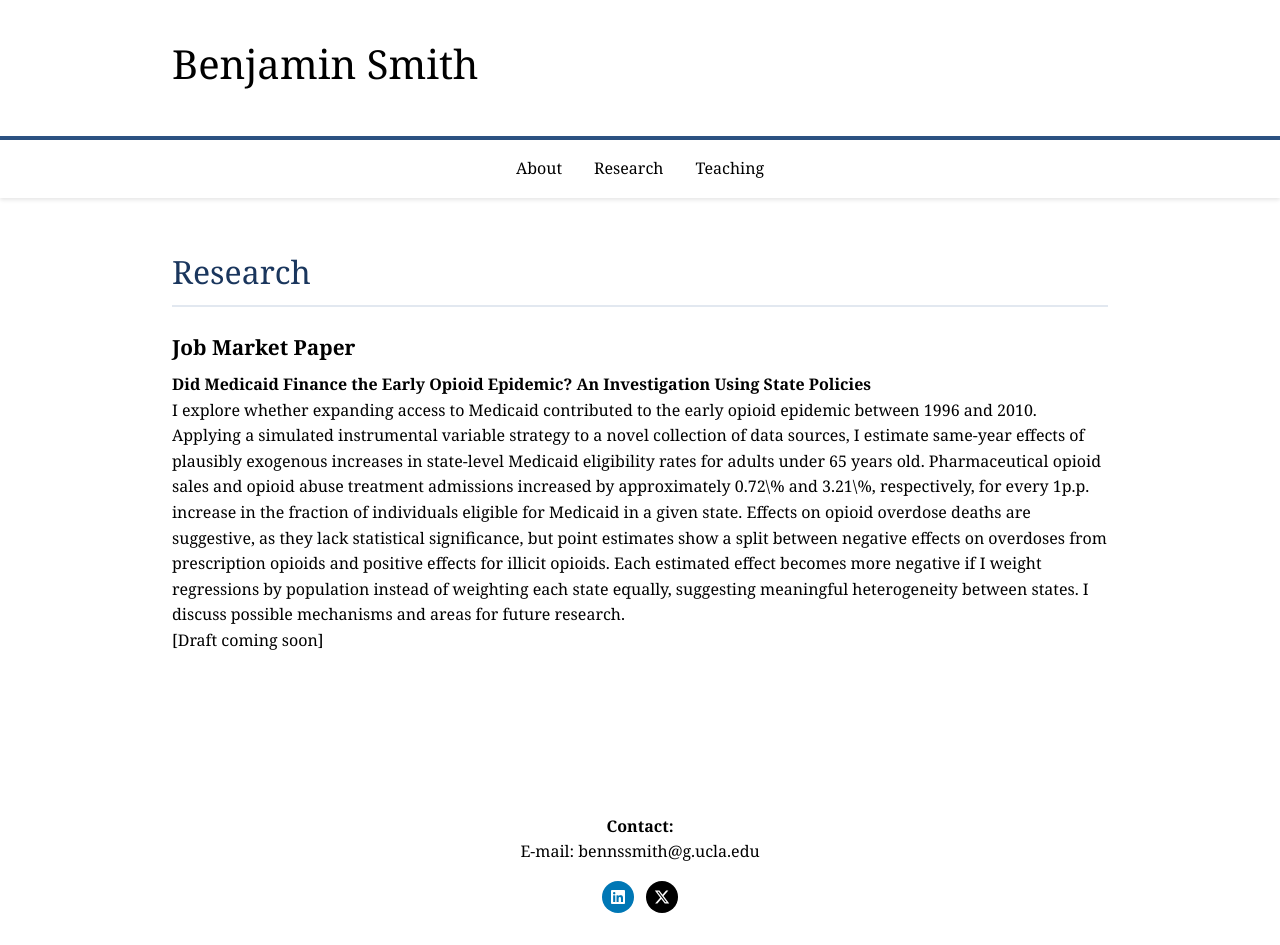
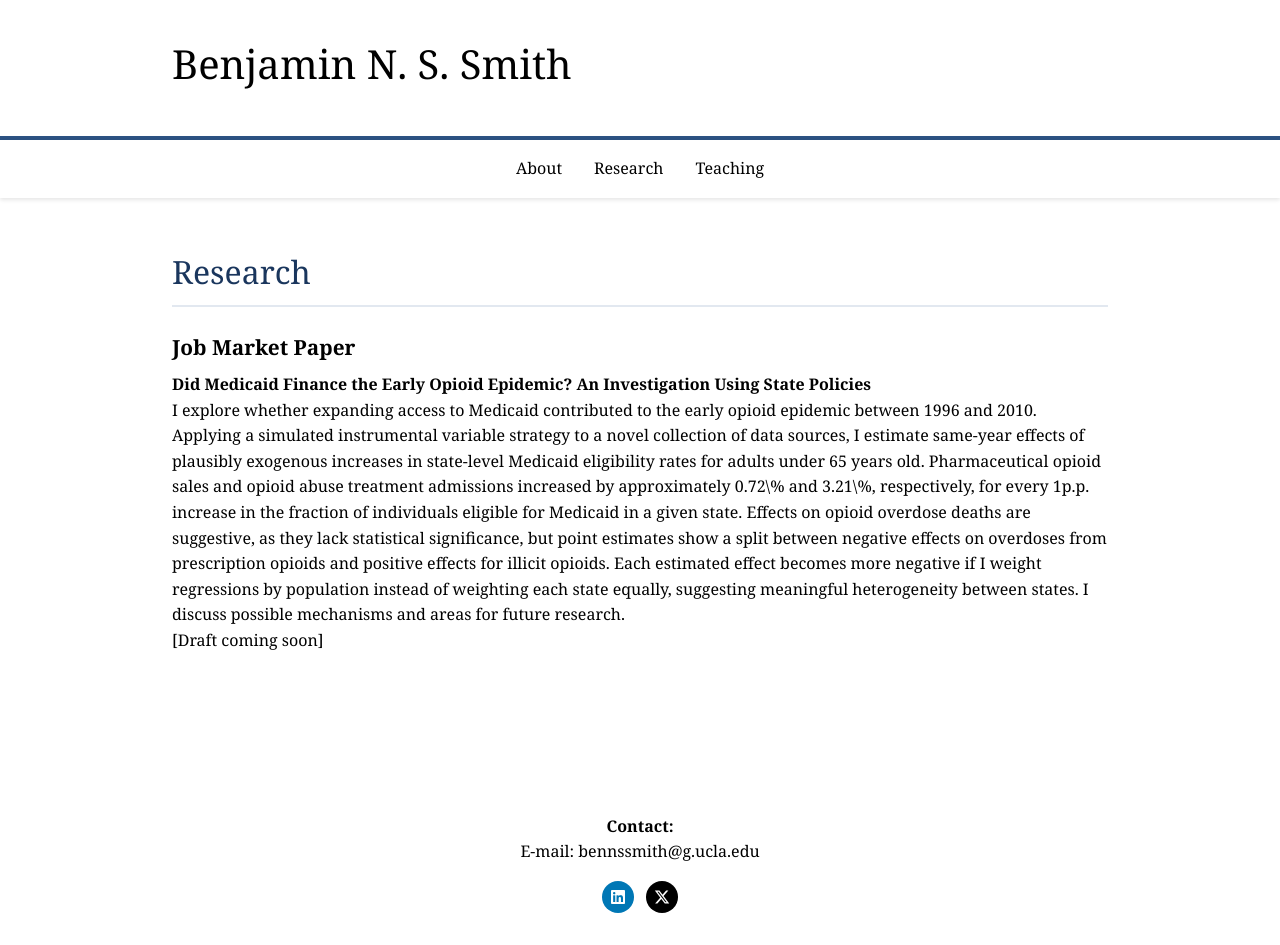
Before and after one commit to bnssmith/bnssmith.github.io, a Jekyll site: the page research.html, which Jekyll copies as it is, in a window 1280 px wide and 945 px high. Built offline with Jekyll 4.4.1, drawn with Linux system fonts in a browser that asks for light colours.

```diff
--- a/research.html
+++ b/research.html
@@ -3,7 +3,7 @@
 <head>
     <meta charset="UTF-8">
     <meta name="viewport" content="width=device-width, initial-scale=1.0">
-    <title>Benjamin Smith</title>
+    <title>Benjamin N. S. Smith</title>
     <link rel="stylesheet" href="https://cdnjs.cloudflare.com/ajax/libs/font-awesome/6.5.1/css/all.min.css">
     <style>
         * {
@@ -205,7 +205,7 @@
 <body>
     <header>
         <div class="container">
-            <h1>Benjamin Smith</h1>
+            <h1>Benjamin N. S. Smith</h1>
             <!-- <p class="subtitle">PhD Candidate in Economics</p> -->
         </div>
     </header>
```
